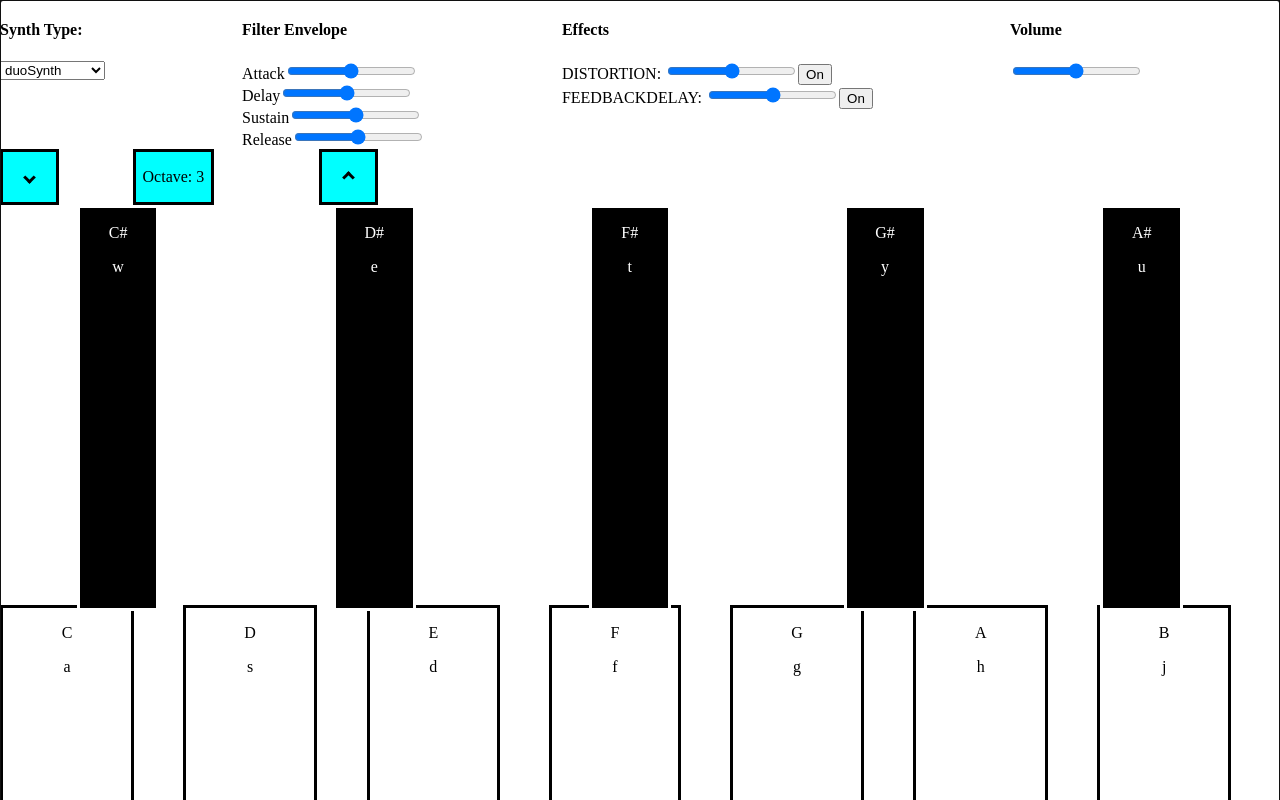
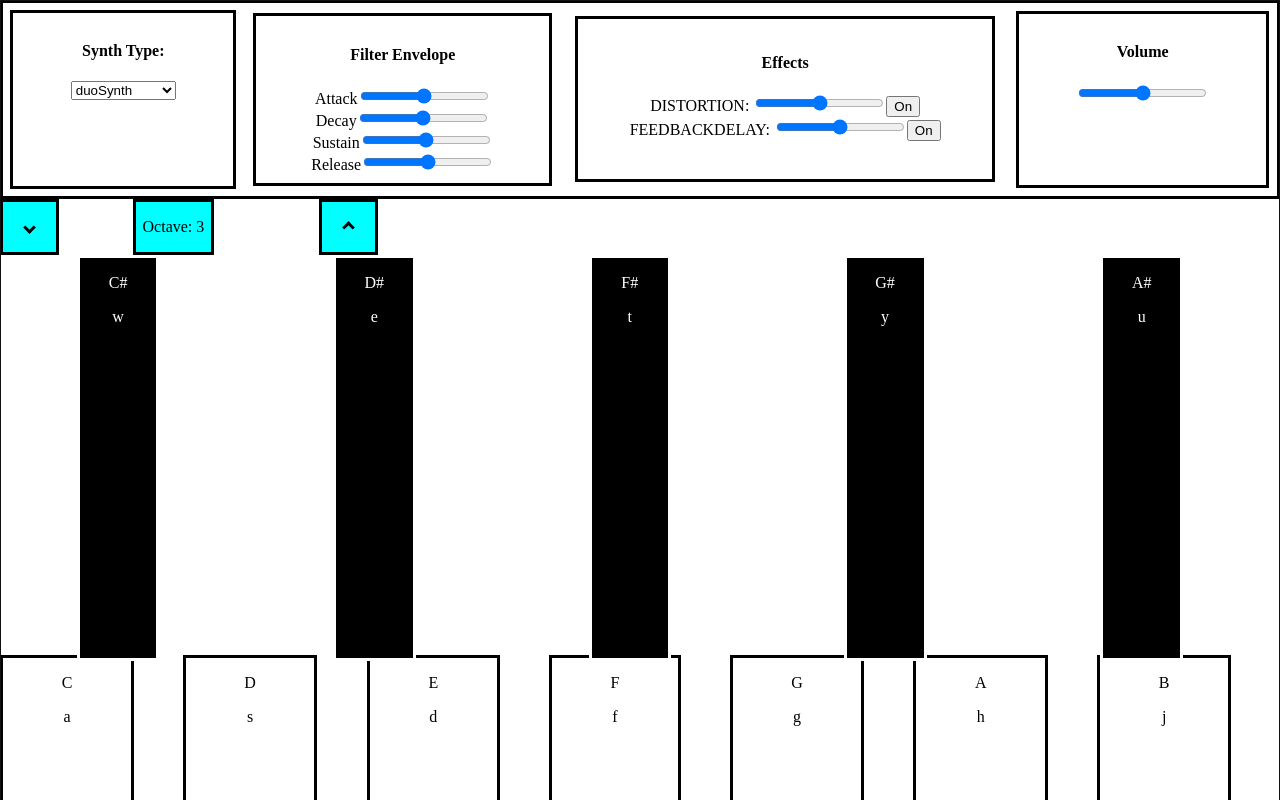
Before and after one commit to kfemelue/sona-react, a React (Vite) app: page / in a window 1280 px wide. Shown: the top 800 px of the page. Built offline with nearby package versions, Linux system fonts and the light colour scheme.

Commit message:
add borders to settings, update classNames

```diff
--- a/src/Synth.jsx
+++ b/src/Synth.jsx
@@ -51,7 +51,7 @@ function Synth(){
     );
     const waveTypes = ["sine", "square", "triangle", "sawtooth"];
     const synthTypes = ["duoSynth","amSynth", "fmSynth", "monoSynth" , "pluckSynth" , "synth"];
-    const envelopeOptions = ["attack", "delay", "sustain", "release"];
+    const envelopeOptions = ["attack", "decay", "sustain", "release"];
 
     const playNote = async (note)=> {
         await setNotes([{name: note}]);
@@ -210,7 +210,7 @@ function Synth(){
     for( let i=0; i<envelopeOptions.length; i++){
         envelopeElementsHTML.push(<div key={i} className="evelope-element">
             <label htmlFor={envelopeOptions[i]}>{`${envelopeOptions[i].charAt(0).toUpperCase()}${envelopeOptions[i].slice(1)}`}</label>
-            <input type="range" min="0" max="1000" onChange={(event) => handleUpdateEnvelope(envelopeOptions[i], ( convertStringToDecimal(event.target.value) /1000 ) )} />
+            <input type="range" min="0" max="100" onChange={(event) => handleUpdateEnvelope(envelopeOptions[i], ( convertStringToDecimal(event.target.value) /1000 ) )} />
             </div>
         )
     }
@@ -223,7 +223,7 @@ function Synth(){
         <div>
             <div className="big-box" ref={divRef} onKeyDown={handleKeyDown} onKeyUp={handleKeyUp} tabIndex="0">
                 <div className="settings-container">
-                    <div className="select-synth-container">
+                    <div className="setting">
                         {/* <label htmlFor="synthtype">Synth Type: </label> */}
                         <div>
                             <h4>Synth Type:</h4>
@@ -237,17 +237,17 @@ function Synth(){
                         </div>
 
                     </div>
-                    <div className="envelope-container">
+                    <div className="setting">
                         <div>
                             <h4>Filter Envelope</h4>
                         </div>
                         {envelopeElementsHTML.map(element => element)}
                     </div>
-                    <div className="effect-sliders-container">
+                    <div className="setting">
                         <div><h4>Effects</h4></div>
                         {effectSlidersHTML.map(effectSlider=>effectSlider)}
                     </div>
-                    <div className="volume-container">
+                    <div className="setting">
                         <div><h4>Volume</h4></div>
                         <div><input type="range" min="-100" max="100" onChange={(event)=> handleVolumeChange(convertStringToDecimal(event.target.value)/10)} /></div>
                     </div>
@@ -265,7 +265,7 @@ function Synth(){
                         {blackKeysHTML.map( ( key )=> {return key})}
                     </div>
                     <div className="piano-keys-row-white">
-                        {whiteKeysHTML.map( ( key ) =>{ return key})}
+                        {whiteKeysHTML.map( ( key ) =>{return key})}
                     </div>
                 </div>
 
--- a/src/index.css
+++ b/src/index.css
@@ -183,4 +183,12 @@ html, body{
 .settings-container{
     display: grid;
     grid-template-columns: auto auto auto auto;
+    border-style: solid;
 }
+
+.setting {
+    border-style: solid;
+    margin: 3%;
+    padding: 3%;
+    text-align: center;
+}
```
